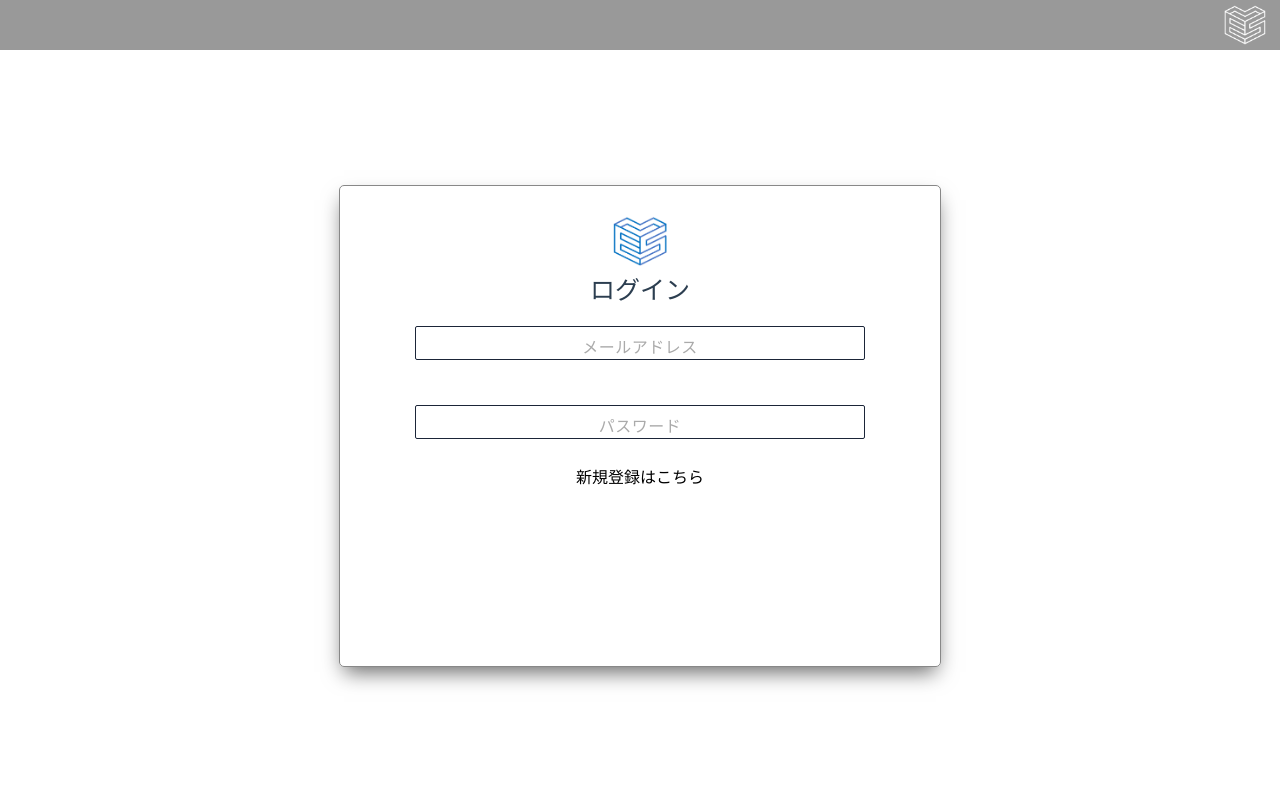
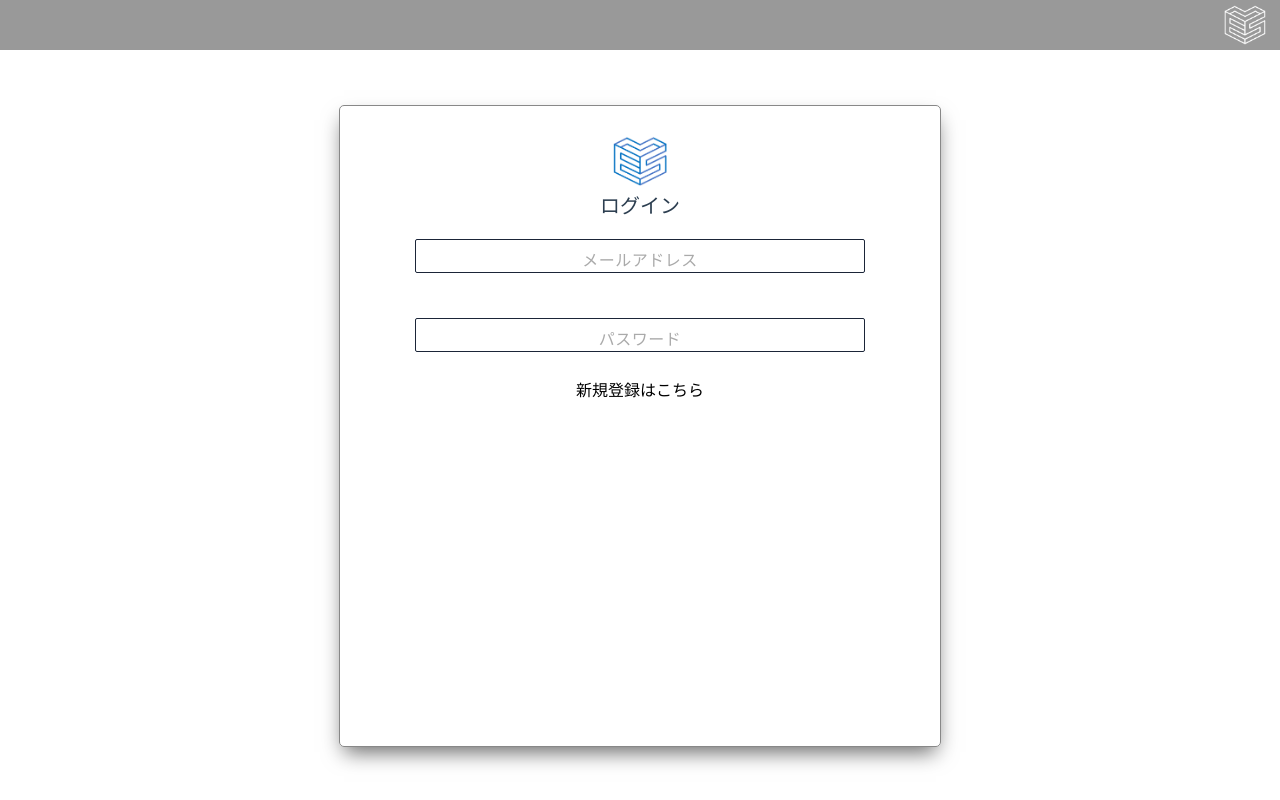
Before and after one commit to mktkhr/stamp-iot, a Vue app in the folder frontend/: page / in a window 1280 px wide. Built offline with nearby package versions, Linux system fonts and the light colour scheme.

Commit message:
スマートフォンでの操作を想定し，CSSにメディアクエリを追加 #35

```diff
--- a/frontend/src/components/common/FormWindow.vue
+++ b/frontend/src/components/common/FormWindow.vue
@@ -26,18 +26,31 @@ const props = defineProps<{
     width: 80%;
     max-width: 600px;
     height: 60vh;
+    height: 60dvh;
     max-height: 800px;
     border: 1px solid #888888;
     border-radius: 5px;
-        margin: calc((40vh - 50px) / 2) auto;
+    margin: calc((30vh - 50px) / 2) auto;
+    margin: calc((30dvh - 50px) / 2) auto;
     box-shadow: 0px 10px 20px -5px rgba(0,0,0,0.6);
 }
-    .icon img {
-        height: 10px;
-        width: auto;
+.title {
+    margin-bottom: 10px;
 }
 .title span {
     font-size: 25px;
 }
 
+@media screen and (max-height: 900px) {
+    .form-frame {
+        margin: calc((20vh - 50px) / 2) auto;
+        margin: calc((20dvh - 50px) / 2) auto;
+        height: 80vh;
+        height: 80dvh;
+    }
+    .title span {
+        font-size: 20px;
+    }
+}
+
 </style>
```
Lines whose indentation alone changed are shown as unchanged.
